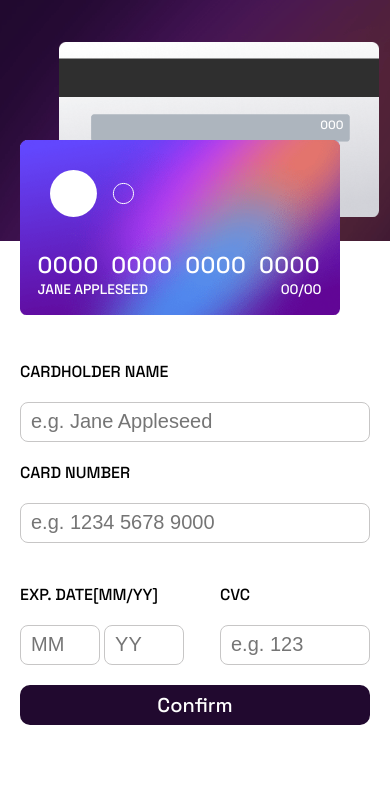
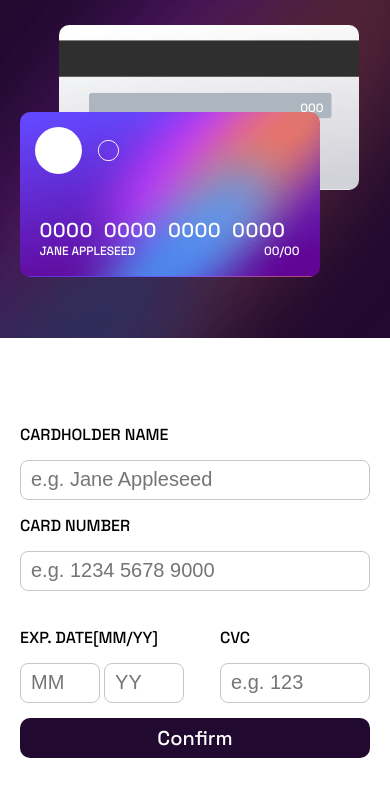
Before and after one commit to Uvacoder/Interactive-card-details-form, a plain HTML site: page index.html in a window 390 px wide. Drawn offline with Linux system fonts and the light colour scheme.

Commit message:
Add files via upload

```diff
--- a/styles.css
+++ b/styles.css
@@ -6,7 +6,7 @@
 }
 .wrapper{
     width: 100vw;
-    height: 100vh;
+    /* height: 100vh; */
     position: relative;
     font-family: 'Space Grotesk', sans-serif;
 
@@ -47,22 +47,28 @@
     width: 5em;
 }
 .card-back{
-    position: absolute;
+    position: fixed;
     top: 50vh;
-    left: 180px;
+    left: 5em;
     z-index: 1;
+    object-fit: contain;
+    background-size: contain;
     width: 445px;
-    height: 245px;
+    border-radius: 10px;
+    height: 230px;
     background: url(./images/bg-card-back.png);
     text-transform: uppercase;
 }
 .card-front {
-    position: absolute;
+    position: fixed;
     top: 10vh;
-    left: 120px;
+    /* background-size: contain; */
+    /* object-fit: cover; */
+    left:2em;
     width: 445px;
-    height: 245px;
-    z-index: 1;
+    height: 230px;
+    border-radius: 10px;
+    /* z-index: 1; */
     color: white;
     text-transform: uppercase;
     background: url("./images/bg-card-front.png");
@@ -89,7 +95,7 @@ svg{
 .card-text{
     margin: auto;
     width: 85%;
-    margin-top: 4rem;
+    margin-top: 3rem;
     font-size: 23px;
 
 }
@@ -120,7 +126,6 @@ input:active,input:focus{
 form{
     display: grid;
     text-transform: uppercase;
-    z-index: 2;
     width: 350px;
 
 }
@@ -143,49 +148,56 @@ form{
     text-transform: capitalize;
     font-family: 'Space Grotesk', sans-serif;
 }
-@media screen and (max-width:1000px){
+@media screen and (max-width:1024px){
     .wrapper{
         position: static;
         display: flex;
         flex-direction: column;
 
     }
+    input{
+        margin-block: 15px;
+    }
     .card{
-        width: 100%;
+        width: 100vw;
+        background-size: cover;
 
     height: 40vh;
     }
+    /* .card-overlay{
+        width: 100%;
+    } */
     .card-info{
         font-size: 0.6em;
     }
 
     .card-back,.card-front{
-        background-size: 320px;
+        background-size: 300px;
         object-fit: cover;
-        width: 320px;
-        height: 175px;
+        width: 300px;
+        height: 165px;
     }
     .card-back{
-        top: 5%;
+        top: 3%;
         left:15%;
-        z-index: 1;
     }
     .card-front{
         z-index: 2;
-        top: 140px;
+        top: 7em;
         left: 5%;
     }
 
      svg{
-        margin-bottom: 10px;
         width: 100px;
         height: 55px;
+        margin: 15px;
 
      }
     .card-text{
-        width: 95%;
-        padding: 10px;
-        margin: auto;
+        width: 90%;
+        padding: 5px;
+        font-size: 20px;
+        margin:10px auto;
     }
     .card-number{
         letter-spacing: 0.02em;
@@ -198,6 +210,7 @@ form{
     .form{
         position: static;
         width: 100%;
+        height: 60vh;
 
     }
 
```
